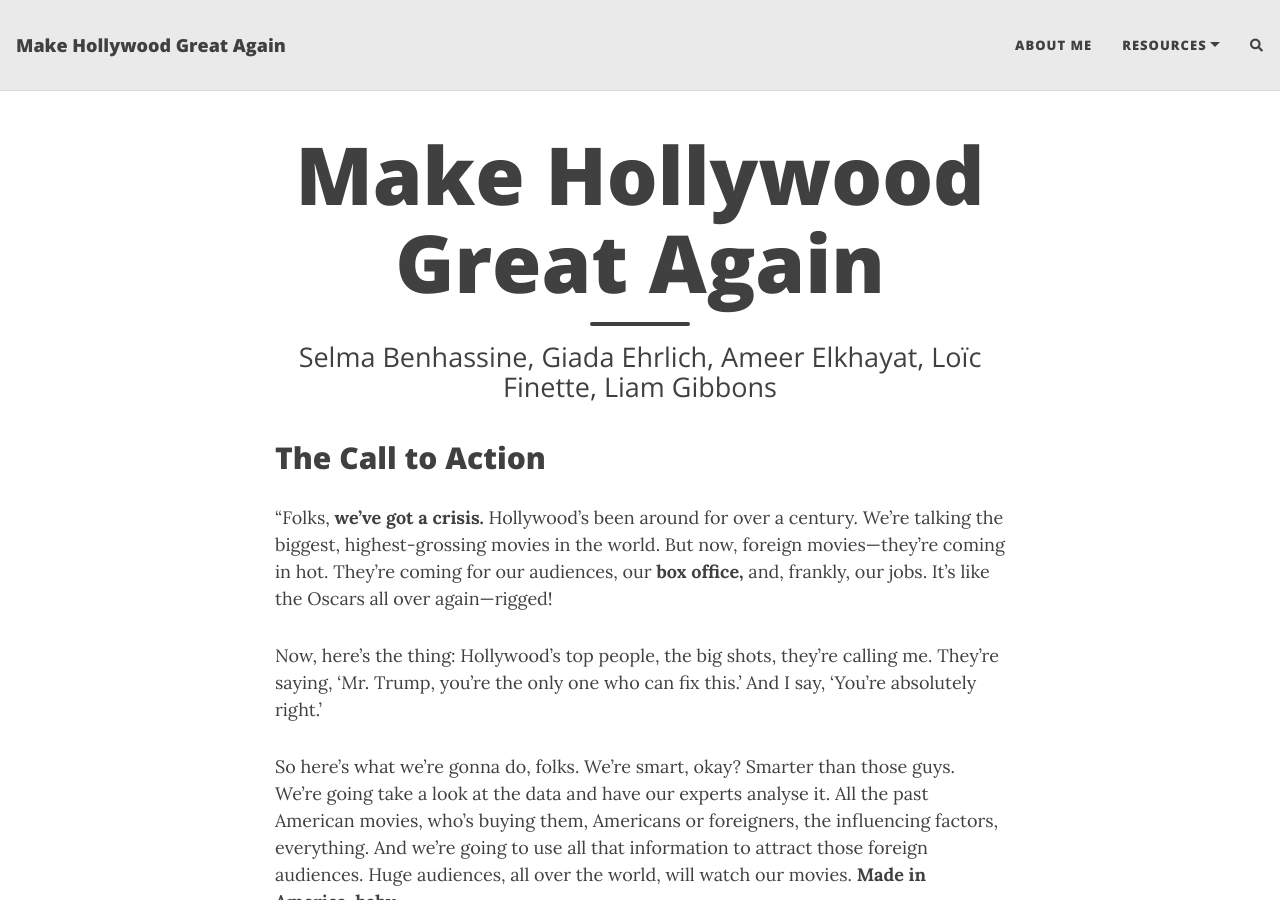
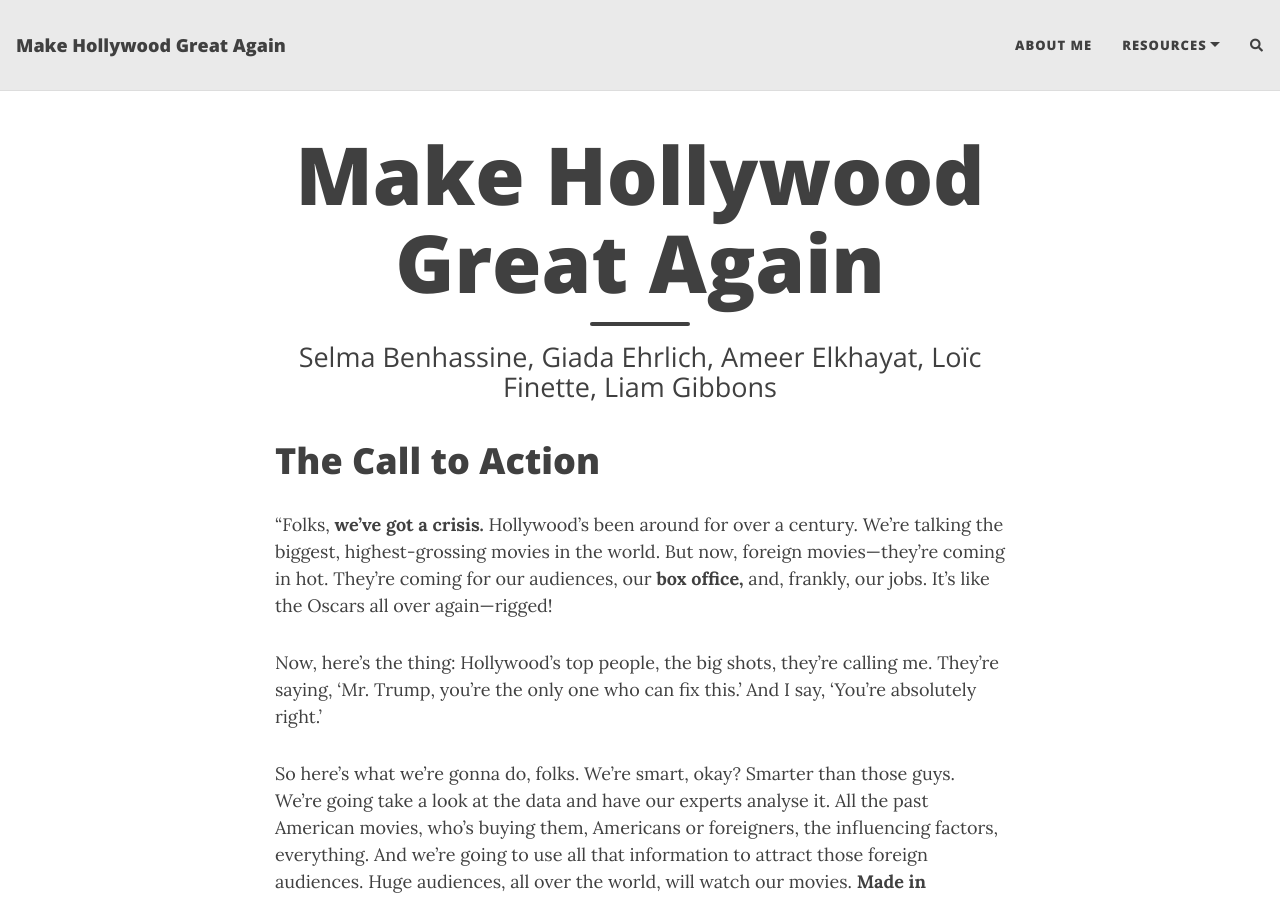
Before and after one commit to epfl-ada/ada-2024-project-thelordsofdata, a Jekyll site: the page built from index.md, in a window 1280 px wide and 900 px high. Built offline with Jekyll 4.4.1, drawn with Linux system fonts in a browser that asks for light colours; nearby versions of some CDN libraries; comment, search, counter and statistics services are not loaded.

Commit message:
fix titles

```diff
--- a/index.md
+++ b/index.md
@@ -4,7 +4,7 @@
 subtitle: Selma Benhassine, Giada Ehrlich, Ameer Elkhayat, Loïc Finette, Liam Gibbons
 ---
 
-## The Call to Action
+# The Call to Action
 
 "Folks, **we’ve got a crisis.** Hollywood’s been around for over a century. We’re talking the biggest, highest-grossing movies in the world. But now, foreign movies—they’re coming in hot. They’re coming for our audiences, our **box office,** and, frankly, our jobs. It’s like the Oscars all over again—rigged!
 
@@ -20,16 +20,16 @@
 
 The foreign percentage steadily goes up until 2015. Then it starts going down. We need it to keep going up. The outliers were removed.
 
-## Dataset
+# Dataset
 
-# Data Sources
+## Data Sources
 
 The original CMU dataset only contains information on the total revenue generated by the movie, as well as the genre and the tropes of the characters featured within each movie. In order to look at trends in domestic versus foreign revenues, we needed to supplement this data. In addition to the CMU dataset, we used both the 'Movies Box Office Collection Data' dataset from Kaggle and a custom dataset (which includes data from Box Office Mojo, IMDB, Rotten Tomatoes, TheMovieDB, and The Numbers) from the following github link 'https://github.com/ntdoris/movie-revenue-analysis.git' to add the columns for production budget, domestic gross and worldwide gross.
 
 Because our foreign gross represented the result we wanted to analyse, we needed to find more potentially influencing factors. We did so by web scraping from The Numbers for domestic/foreign gross, Rotten Tomatoes for reviews/plot summary, Wikipedia for country/language, and Box Office Mojo for domestic/foreign gross/ratings.
 
 
-# Influencing Factors
+## Influencing Factors
 
 We've decided to look at the following factors:
 
@@ -44,16 +44,16 @@
 The result we want to look at is:
 - Foreign revenue (gross, percentage)
 
-## Data Exploration
+# Data Exploration
 
 - Took inflation into consideration
 
-# Budget
+## Budget
 {% include budget_foreign.html %}
 
 The budget is correlated to the foreign percentage. This correlation is statiscally significant significant since the pearson coefficient is 0.33 and the p value is less than 0.05.
 
-# Genre
+## Genre
 
 {% include domestic_revenue_by_genre.html %}
 Top: adventure, fantasy, science fiction, family film
@@ -64,15 +64,17 @@
 {% include genre_percentage.html %}
 Average, domestic > foreign, but not for fantasy, science fiction, adventure
 
-# Date
+## Date
 
-# Runtime
+## Runtime
 
-# Ratings
+## Ratings
 
 {% include profit_rating_count.html %}
 
-# Reviews
+
+
+## Reviews
 
 <img src="plot_imgs/audience_score_distribution.png" alt="Audience Scores Distribution" />
 
@@ -109,11 +111,11 @@
  OLS for both
  explain most important ones based on OLS
 
-## Analysis
+# Analysis
 
 ---
 
-## Conclusion
+# Conclusion
 
 Hollywood has the tools, talent, and tenacity to bounce back stronger than ever. By focusing on data-driven strategies, embracing innovation, and delivering content that resonates globally, we can ensure that **Made in America** movies once again dominate the box office.
 
```
